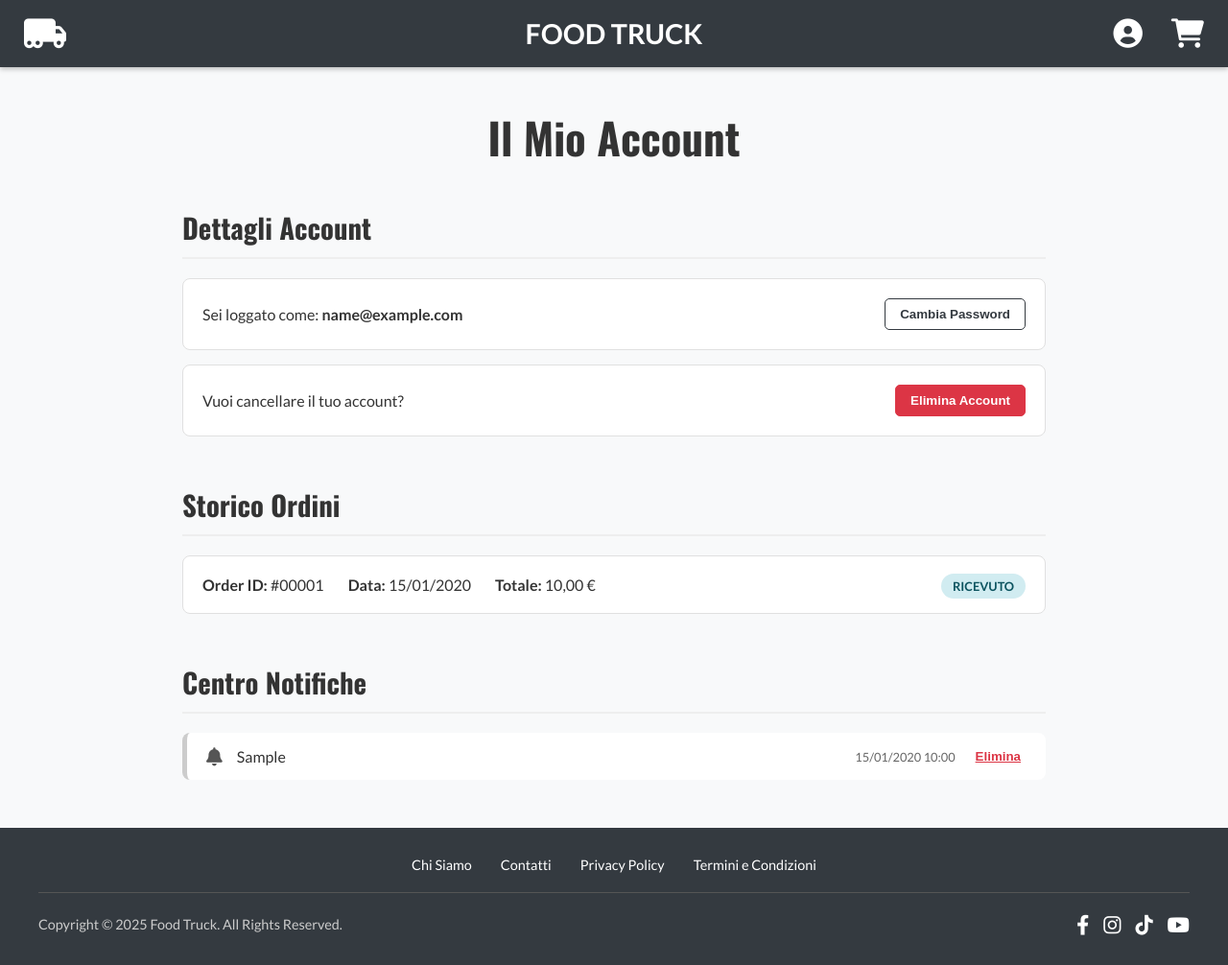
After one commit to alessiobifulco/FoodTruckWeb, a PHP site: page /account.php in a window 1280 px wide. The commit adds this page. Shown: the whole page at 96% size. Run offline with PHP 8.4, Linux system fonts and the light colour scheme; the visitor is signed in with stand-in values (Sample User, id 1); tables that the repository leaves empty hold one stand-in row (values such as "Sample post").

Commit message:
add logout logic add account page

```diff
--- /dev/null
+++ b/public/account.php
@@ -0,0 +1,116 @@
+<?php
+require_once __DIR__ . '/../vendor/autoload.php';
+require_once __DIR__ . '/../config/db.php';
+
+if (session_status() == PHP_SESSION_NONE) {
+    session_start();
+}
+
+// Protezione della pagina: se l'utente non è loggato, lo rimanda al login
+if (!isset($_SESSION['user_id'])) {
+    header('Location: login.php');
+    exit;
+}
+
+$page_title = "Il Mio Account";
+include_once __DIR__ . '/../templates/header.php';
+
+$user_id = $_SESSION['user_id'];
+$user_email = $_SESSION['user_email'];
+
+// Recupero ordini dell'utente
+$ordini = [];
+$stmt_ordini = $conn->prepare("SELECT id_ordine, data_ordine, totale, stato FROM Ordini WHERE id_utente = ? ORDER BY data_ordine DESC");
+$stmt_ordini->bind_param("i", $user_id);
+$stmt_ordini->execute();
+$result_ordini = $stmt_ordini->get_result();
+while ($row = $result_ordini->fetch_assoc()) {
+    $ordini[] = $row;
+}
+$stmt_ordini->close();
+
+// Recupero notifiche dell'utente
+$notifiche = [];
+$stmt_notifiche = $conn->prepare("SELECT id_notifica, messaggio, data_creazione, letta FROM Notifiche WHERE id_utente_destinatario = ? ORDER BY data_creazione DESC");
+$stmt_notifiche->bind_param("i", $user_id);
+$stmt_notifiche->execute();
+$result_notifiche = $stmt_notifiche->get_result();
+while ($row = $result_notifiche->fetch_assoc()) {
+    $notifiche[] = $row;
+}
+$stmt_notifiche->close();
+?>
+
+<!DOCTYPE html>
+<html lang="it">
+
+<head>
+    <link rel="stylesheet" href="css/account.css">
+</head>
+
+<body>
+    <div class="account-container">
+        <h1>Il Mio Account</h1>
+
+        <section class="account-section">
+            <h2>Dettagli Account</h2>
+            <div class="details-card">
+                <span>Sei loggato come: <strong><?php echo htmlspecialchars($user_email); ?></strong></span>
+                <button class="btn-secondary">Cambia Password</button>
+            </div>
+            <div class="details-card">
+                <span>Vuoi cancellare il tuo account?</span>
+                <button class="btn-danger">Elimina Account</button>
+            </div>
+        </section>
+
+        <section class="account-section">
+            <h2>Storico Ordini</h2>
+            <div class="order-history-container">
+                <?php if (empty($ordini)): ?>
+                    <p>Non hai ancora effettuato nessun ordine.</p>
+                <?php else: ?>
+                    <?php foreach ($ordini as $ordine): ?>
+                        <div class="order-card">
+                            <div class="order-info">
+                                <span><strong>Order ID:</strong> #<?php echo str_pad($ordine['id_ordine'], 5, '0', STR_PAD_LEFT); ?></span>
+                                <span><strong>Data:</strong> <?php echo date('d/m/Y', strtotime($ordine['data_ordine'])); ?></span>
+                                <span><strong>Totale:</strong> <?php echo number_format($ordine['totale'], 2, ',', ''); ?> €</span>
+                            </div>
+                            <div class="order-status">
+                                <span class="status-badge status-<?php echo strtolower(htmlspecialchars($ordine['stato'])); ?>">
+                                    <?php echo htmlspecialchars(str_replace('_', ' ', $ordine['stato'])); ?>
+                                </span>
+                            </div>
+                        </div>
+                    <?php endforeach; ?>
+                <?php endif; ?>
+            </div>
+        </section>
+
+        <section class="account-section">
+            <h2>Centro Notifiche</h2>
+            <div class="notifications-container">
+                <?php if (empty($notifiche)): ?>
+                    <p>Nessuna notifica presente.</p>
+                <?php else: ?>
+                    <?php foreach ($notifiche as $notifica): ?>
+                        <div class="notification-item <?php echo !$notifica['letta'] ? 'unread' : ''; ?>">
+                            <div class="notification-text">
+                                <i class="fas fa-bell"></i>
+                                <p><?php echo htmlspecialchars($notifica['messaggio']); ?></p>
+                            </div>
+                            <div class="notification-actions">
+                                <span><?php echo date('d/m/Y H:i', strtotime($notifica['data_creazione'])); ?></span>
+                                <?php if (!$notifica['letta']): ?>
+                                    <button class="btn-link">Segna come letta</button>
+                                <?php endif; ?>
+                                <button class="btn-link-danger">Elimina</button>
+                            </div>
+                        </div>
+                    <?php endforeach; ?>
+                <?php endif; ?>
+            </div>
+        </section>
+    </div>
+    <?php include_once __DIR__ . '/../templates/footer.php'; ?>
--- /dev/null
+++ b/public/css/account.css
@@ -0,0 +1,168 @@
+/* =================================
+   Pagina Account (account.css)
+==================================== */
+.account-container {
+    max-width: 900px;
+    margin: 40px auto;
+    padding: 0 20px;
+}
+
+.account-container h1 {
+    font-family: 'Oswald', sans-serif;
+    font-size: 2.8rem;
+    text-align: center;
+    margin-bottom: 40px;
+}
+
+.account-section {
+    margin-bottom: 50px;
+}
+
+.account-section h2 {
+    font-family: 'Oswald', sans-serif;
+    font-size: 1.8rem;
+    border-bottom: 2px solid #eee;
+    padding-bottom: 10px;
+    margin-bottom: 20px;
+}
+
+/* Card Dettagli */
+.details-card {
+    background: white;
+    padding: 20px;
+    border-radius: 8px;
+    border: 1px solid #e0e0e0;
+    display: flex;
+    justify-content: space-between;
+    align-items: center;
+    margin-bottom: 15px;
+}
+
+.btn-secondary {
+    padding: 8px 15px;
+    border: 1px solid #343a40;
+    background-color: transparent;
+    color: #343a40;
+    font-weight: bold;
+    border-radius: 5px;
+    cursor: pointer;
+}
+
+.btn-danger {
+    padding: 8px 15px;
+    border: 1px solid #dc3545;
+    background-color: #dc3545;
+    color: white;
+    font-weight: bold;
+    border-radius: 5px;
+    cursor: pointer;
+}
+
+/* Storico Ordini */
+.order-card {
+    background: white;
+    padding: 20px;
+    border-radius: 8px;
+    border: 1px solid #e0e0e0;
+    display: flex;
+    justify-content: space-between;
+    align-items: center;
+    margin-bottom: 15px;
+}
+
+.order-info {
+    display: flex;
+    gap: 25px;
+}
+
+.status-badge {
+    padding: 5px 12px;
+    border-radius: 20px;
+    font-weight: bold;
+    font-size: 0.8rem;
+    text-transform: uppercase;
+}
+
+.status-consegnato {
+    background-color: #d4edda;
+    color: #155724;
+}
+
+.status-in_preparazione {
+    background-color: #fff3cd;
+    color: #856404;
+}
+
+.status-in_consegna {
+    background-color: #cce5ff;
+    color: #004085;
+}
+
+.status-ricevuto {
+    background-color: #d1ecf1;
+    color: #0c5460;
+}
+
+.status-annullato {
+    background-color: #f8d7da;
+    color: #721c24;
+}
+
+/* Notifiche */
+.notification-item {
+    background: white;
+    padding: 15px 20px;
+    border-radius: 8px;
+    border-left: 5px solid #ccc;
+    /* Grigio per notifiche lette */
+    display: flex;
+    justify-content: space-between;
+    align-items: center;
+    margin-bottom: 15px;
+}
+
+.notification-item.unread {
+    border-left-color: #007bff;
+    /* Blu per quelle da leggere */
+    background-color: #f8f9fa;
+}
+
+.notification-text {
+    display: flex;
+    align-items: center;
+    gap: 15px;
+}
+
+.notification-text i {
+    color: #555;
+    font-size: 1.2rem;
+}
+
+.notification-text p {
+    margin: 0;
+}
+
+.notification-actions {
+    display: flex;
+    align-items: center;
+    gap: 15px;
+    font-size: 0.8rem;
+    color: #666;
+}
+
+.btn-link,
+.btn-link-danger {
+    background: none;
+    border: none;
+    cursor: pointer;
+    text-decoration: underline;
+    font-weight: bold;
+}
+
+.btn-link {
+    color: #007bff;
+}
+
+.btn-link-danger {
+    color: #dc3545;
+}
```
Also changed, not shown: public/js/login.js (added, +59 -0 lines), public/login.php (+20 -64 lines), public/logout.php (added, +11 -0 lines).
